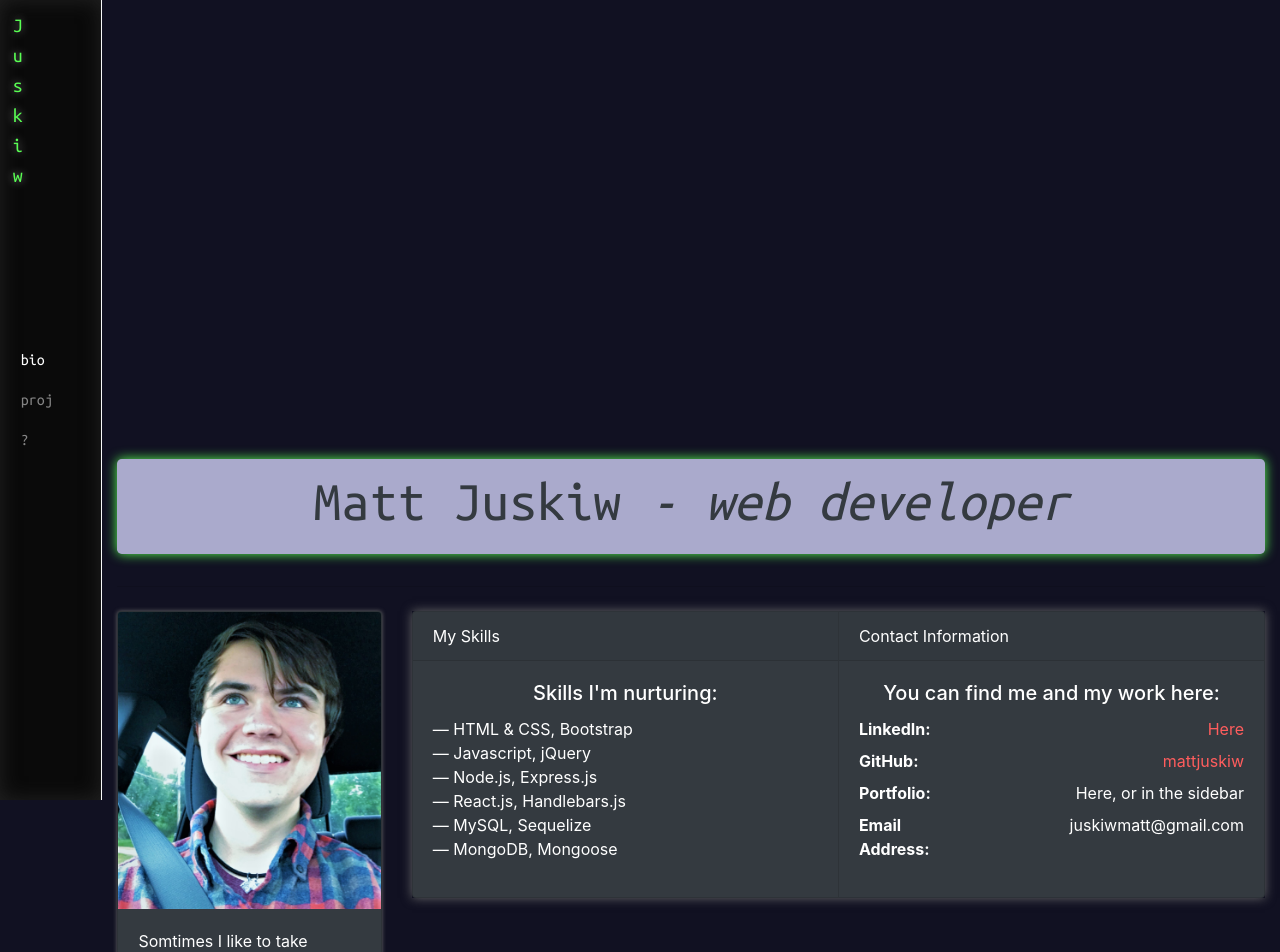
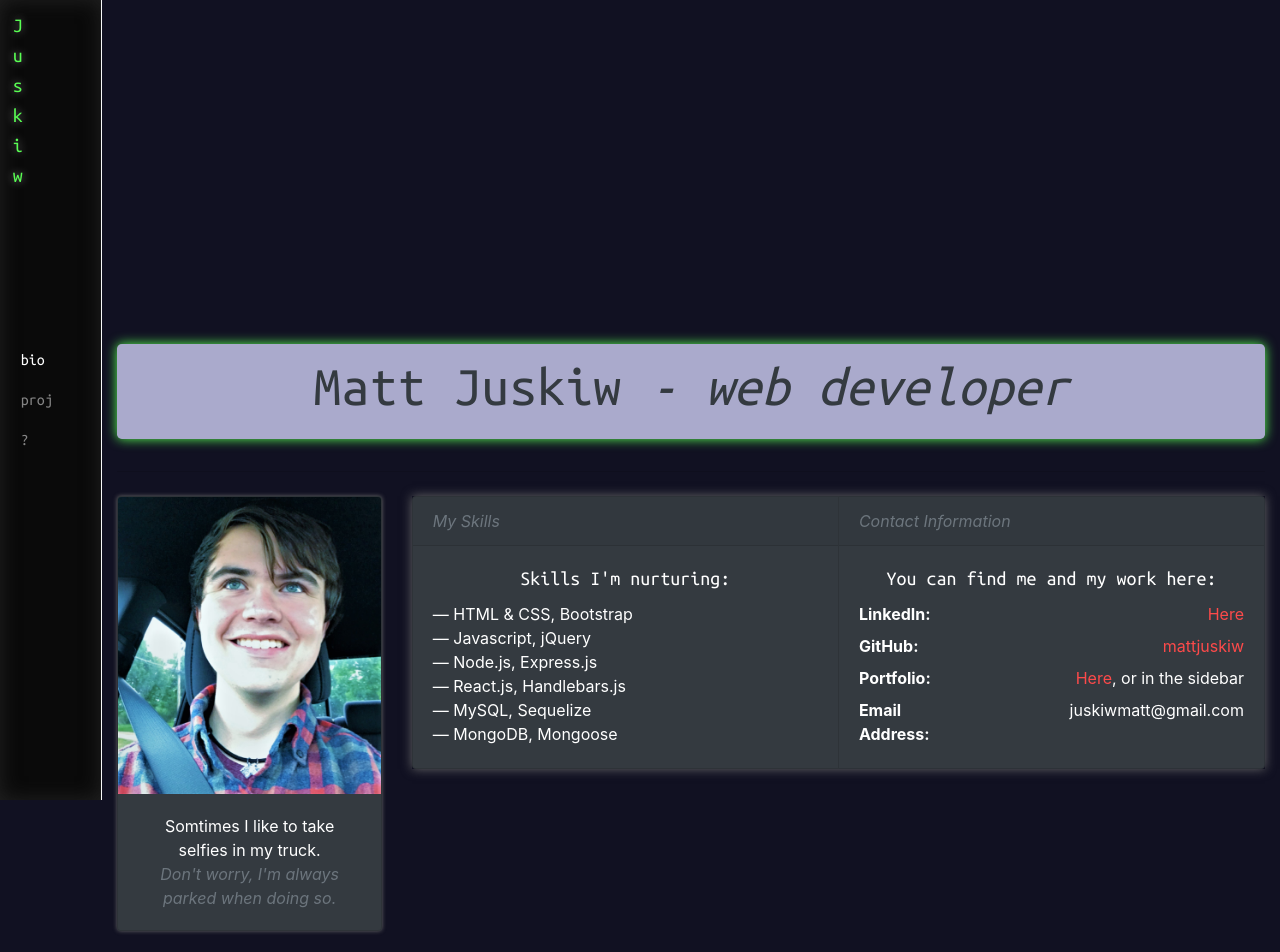
Before and after one commit to juzkivscarlet/mattjuskiw.github.io, a React (Create React App) app in the folder client/: page /bio in a window 1280 px wide. Shown: the top 952 px of the page. Built offline with nearby package versions, Linux system fonts and the light colour scheme.

Commit message:
Updated styling

```diff
--- a/client/src/App.css
+++ b/client/src/App.css
@@ -11,7 +11,7 @@ body {
 }
 
 a, a:hover {
-	color: #ff5d5d;
+	color: #fd4a4a;
 }
 a:hover {
 	font-weight: bold;
--- a/client/src/components/pages/About/AboutCards.js
+++ b/client/src/components/pages/About/AboutCards.js
@@ -9,7 +9,7 @@ function SelfieCardTwo() {
 		<Card className='bg-dark text-white'>
 			<img src='/assets/Playing-guitar.jpg' className='card-img-top' alt='Playing Guitar' style={{display:'inline-block'}} />
 			<Card.Body>
-				<Card.Text className='mutalics'>
+				<Card.Text className='mutalics text-center'>
 					I've been playing guitar since I was 7 years old.
 				</Card.Text>
 			</Card.Body>
--- a/client/src/components/pages/Bio/Content.js
+++ b/client/src/components/pages/Bio/Content.js
@@ -11,6 +11,7 @@ function Data(site, type, text, link) {
 	this.setTag = function() {
 		if(type==='newTab') return (<a target='_blank' href={link}>{this.text}</a>);
 		else if(type==='text') return (<span>{this.text}</span>);
+		else if(type==='hyperlink') return (<span><a href={this.link}>{this.text[0]}</a>{this.text[1]}</span>);
 	};
 }
 
@@ -30,7 +31,7 @@ function Content() {
 
 	info.push(new Data('LinkedIn', 'newTab', 'Here', 'https://www.linkedin.com/in/matthew-juskiw-5462ab187/'));
 	info.push(new Data('GitHub', 'newTab', 'mattjuskiw', 'https://www.github.com/mattjuskiw/'));
-	info.push(new Data('Portfolio', 'text', 'Here, or in the sidebar'));
+	info.push(new Data('Portfolio', 'hyperlink', ['Here', ', or in the sidebar'], '/portfolio'));
 	info.push(new Data('Email Address', 'text', 'juskiwmatt@gmail.com'));
 
 	return (
@@ -39,10 +40,10 @@ function Content() {
 				<Card bg='dark' text='white' id='selfie-card-one'>
 					<Card.Img variant='top' src='/assets/Me2.jpeg' />
 					<Card.Body>
-						<Card.Text>
+						<Card.Text className='text-center'>
 							Somtimes I like to take selfies in my truck.
 							<br />
-							<span className='font-italic'>
+							<span className='mutalics'>
 								Don't worry, I'm always parked when doing so.
 							</span>
 						</Card.Text>
@@ -54,9 +55,9 @@ function Content() {
 				<CardGroup className='clearfix text-white' id='basic-info'>
 
 					<Card bg='dark'>
-						<Card.Header>My Skills</Card.Header>
+						<Card.Header className='mutalics'>My Skills</Card.Header>
 						<Card.Body>
-							<Card.Title className='text-center'>Skills I'm nurturing: </Card.Title>
+							<Card.Title className='text-center mono'>Skills I'm nurturing: </Card.Title>
 							<ul className='list-unstyled'>
 								<li>&mdash; HTML & CSS, Bootstrap</li>
 								<li>&mdash; Javascript, jQuery</li>
@@ -69,9 +70,9 @@ function Content() {
 					</Card>
 
 					<Card bg='dark'>
-						<Card.Header>Contact Information</Card.Header>
+						<Card.Header className='mutalics'>Contact Information</Card.Header>
 						<Card.Body>
-							<Card.Title className='text-center'>You can find me and my work here: </Card.Title>
+							<Card.Title className='text-center mono'>You can find me and my work here: </Card.Title>
 							<dl>
 								{info.map((item, i) => {
 									return (
--- a/client/src/components/pages/Bio/style.css
+++ b/client/src/components/pages/Bio/style.css
@@ -1,10 +1,10 @@
 #main-bio {
-	margin-top: 40%;
+	margin-top: 30%;
 }
 
 #basic-info {
 	width: 100%;
-	height: auto;
+	height: 60%;
 }
 #basic-info .card {
 	height: 100%;
--- a/client/src/components/pages/Landing/index.js
+++ b/client/src/components/pages/Landing/index.js
@@ -5,7 +5,7 @@ import './style.css';
 function Landing() {
 	return (
 		<div id='landing'>
-			<Jumbotron className='text-center bg-dark' id='landingJumbo'>
+			<Jumbotron className='text-center bg-dark text-light' id='landingJumbo'>
 				<h1 className='display-4'>
 					Matt Juskiw <small className='text-muted font-italic'>- Web Developer</small>
 				</h1>
--- a/client/src/components/pages/Landing/style.css
+++ b/client/src/components/pages/Landing/style.css
@@ -3,7 +3,6 @@
 	display: block;
 	width: 100%;
 	height: 100%;
-	color: white;
 }
 #landing-jumbo {
 	height: auto;
--- a/client/src/components/pages/Portfolio/Featured.js
+++ b/client/src/components/pages/Portfolio/Featured.js
@@ -29,8 +29,8 @@ function Featured() {
 
 					<Col md={9} className='position-relative' id='featured-info'>
 						<h5 className='mt-0'>
-							<a href={proj.github} target='_blank' id='featured-github-link'>
-								<strong id='featured-name' className='mono'>
+							<a href={proj.github} target='_blank' id='featured-github-link' className='mono'>
+								<strong id='featured-name'>
 									{proj.name}
 								</strong>
 							</a>
--- a/client/src/components/pages/Portfolio/style.css
+++ b/client/src/components/pages/Portfolio/style.css
@@ -13,6 +13,10 @@
 	color: black;
 	padding-top: 10px;
 	padding-bottom: 10px;
+}
+
+#featured-name:hover {
+	text-shadow: 0px 0px 6px #eee;
 }
 
 #featured-col-left {
```
